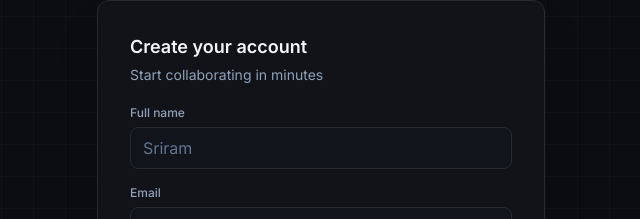
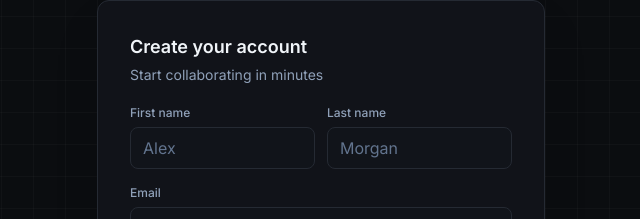
Before and after one commit to heyshreee/CodeAlpha_ProjectManagementTool, a React (Vite) app in the folder client/: page /register in a window 1280 px wide. Shown: the part 176-395 px from the top of the page, without its empty margins (319-959 px from the left). Built offline with nearby package versions, Linux system fonts and the light colour scheme; no server answers.

Commit message:
feat: split register name into first and last name fields

```diff
--- a/client/src/pages/auth/Register.tsx
+++ b/client/src/pages/auth/Register.tsx
@@ -17,6 +17,8 @@ export default function Register() {
     setError('');
     setLoading(true);
     const fd = new FormData(e.target as HTMLFormElement);
+    const firstName = String(fd.get('firstName') || '').trim();
+    const lastName = String(fd.get('lastName') || '').trim();
     const password = String(fd.get('password'));
     const confirm = String(fd.get('confirm'));
     if (password !== confirm) {
@@ -25,7 +27,7 @@ export default function Register() {
       return;
     }
     try {
-      const user = await register(String(fd.get('name')), String(fd.get('email')), password);
+      const user = await register(`${firstName} ${lastName}`.trim(), String(fd.get('email')), password);
       toast(`Welcome, ${user.name}!`, 'success');
       navigate('/');
     } catch (err: any) {
@@ -39,9 +41,14 @@ export default function Register() {
     <AuthLayout title="Create your account" subtitle="Start collaborating in minutes">
       <form onSubmit={onSubmit} className="space-y-4">
         {error && <div className="text-sm text-rose-400 bg-rose-500/10 border border-rose-500/30 rounded-lg px-3 py-2">{error}</div>}
-        <Field label="Full name">
-          <Input name="name" required placeholder="Sriram" autoComplete="name" />
-        </Field>
+        <div className="grid grid-cols-2 gap-3">
+          <Field label="First name">
+            <Input name="firstName" required placeholder="Alex" autoComplete="given-name" />
+          </Field>
+          <Field label="Last name">
+            <Input name="lastName" required placeholder="Morgan" autoComplete="family-name" />
+          </Field>
+        </div>
         <Field label="Email">
           <Input name="email" type="email" required placeholder="you@company.com" autoComplete="email" />
         </Field>
```
